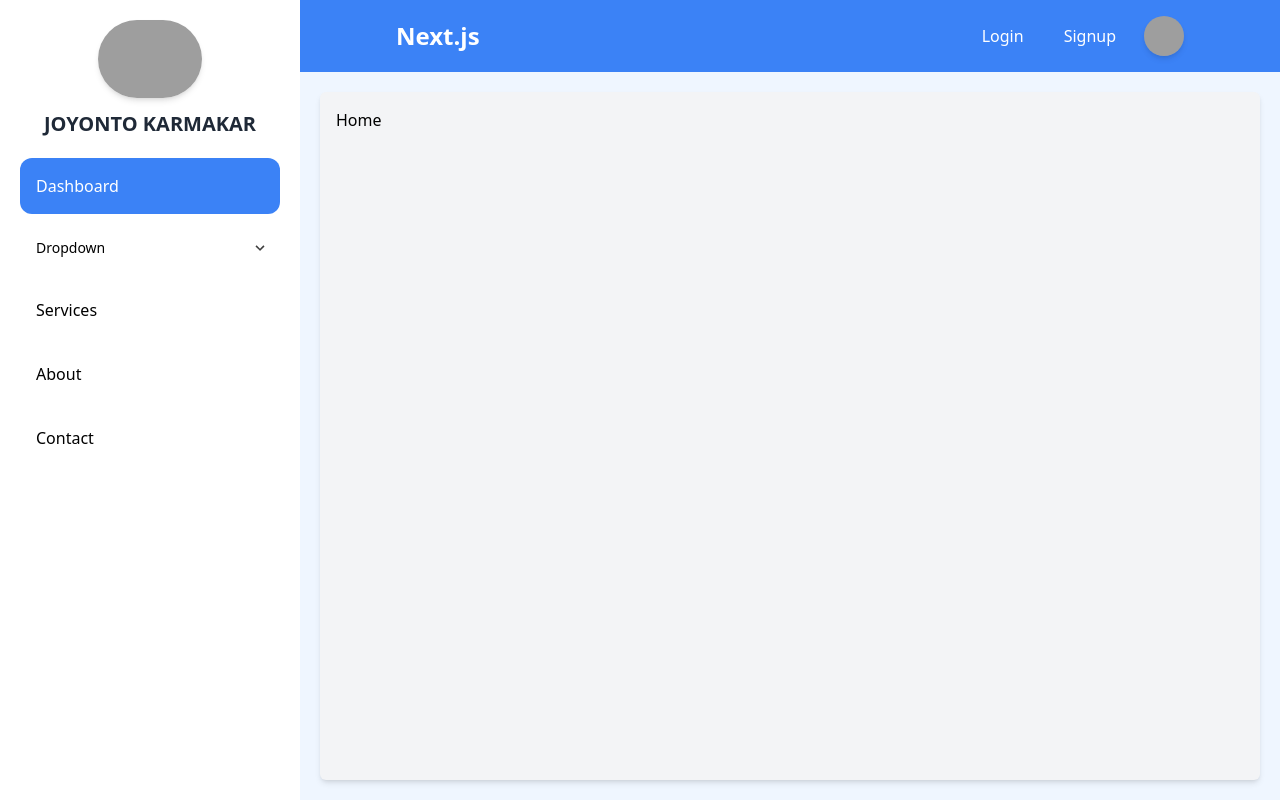
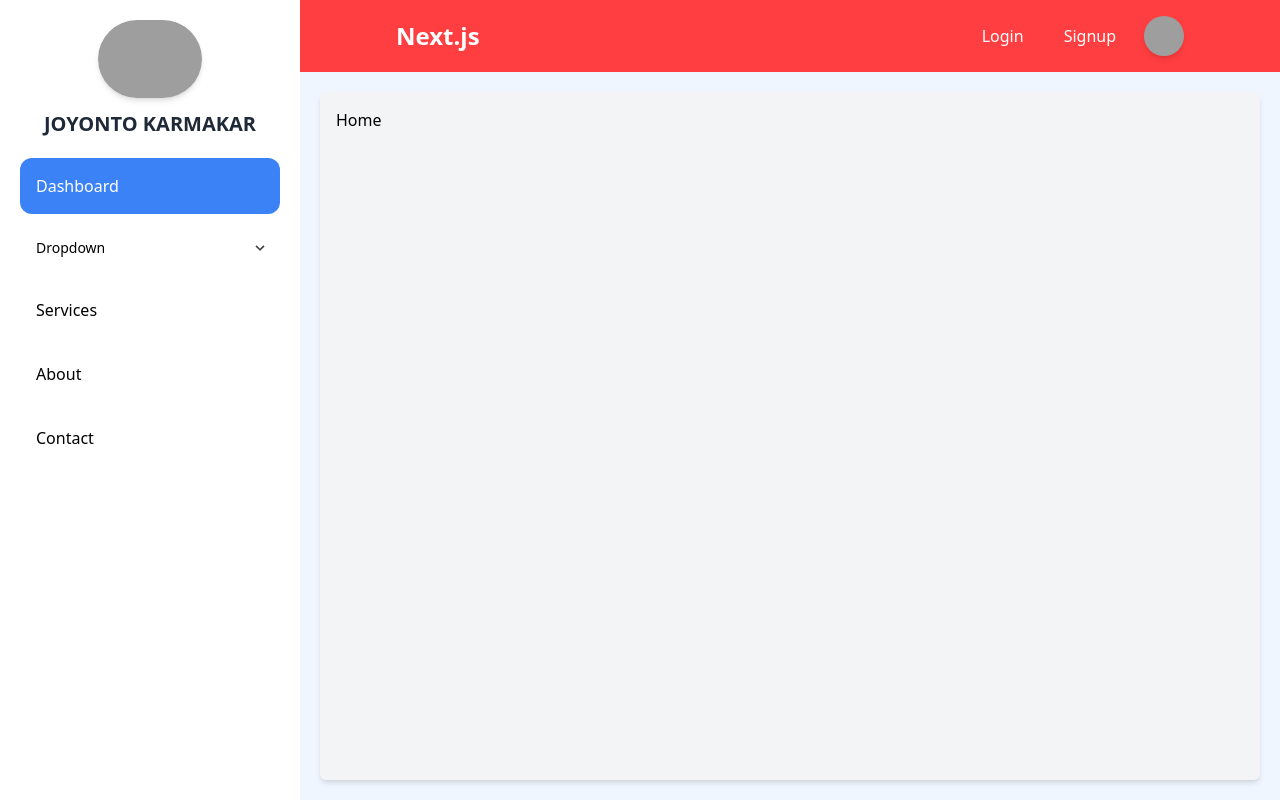
Before and after one commit to jk-jatri/Nuxt-Admin-Panel, a Nuxt app: page / in a window 1280 px wide. Built offline with nearby package versions, Linux system fonts and the light colour scheme; grey boxes are pictures that could not be loaded.

Commit message:
header background change

```diff
--- a/components/headers/index.vue
+++ b/components/headers/index.vue
@@ -1,6 +1,6 @@
 <template>
   <div>
-    <div class="bg-blue-500 p-4 flex justify-between items-center">
+    <div class="bg-corporate p-4 flex justify-between items-center">
       <div class="text-white font-bold text-2xl ml-0 md:ml-20">Next.js</div>
       <div
         class="hidden md:flex justify-between items-center text-white space-x-4 mr-0 md:mr-20"
```
